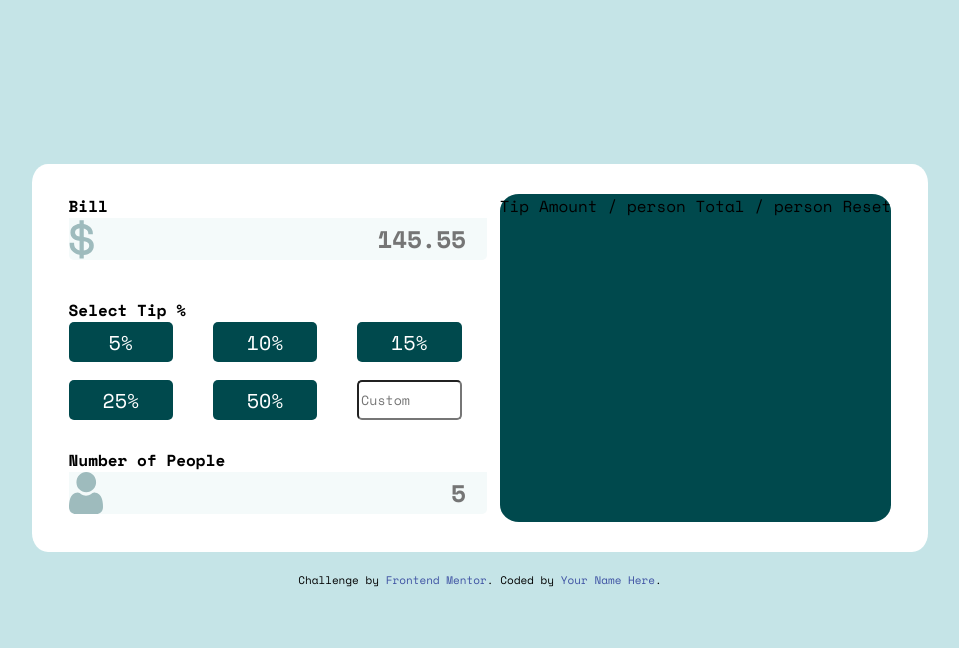
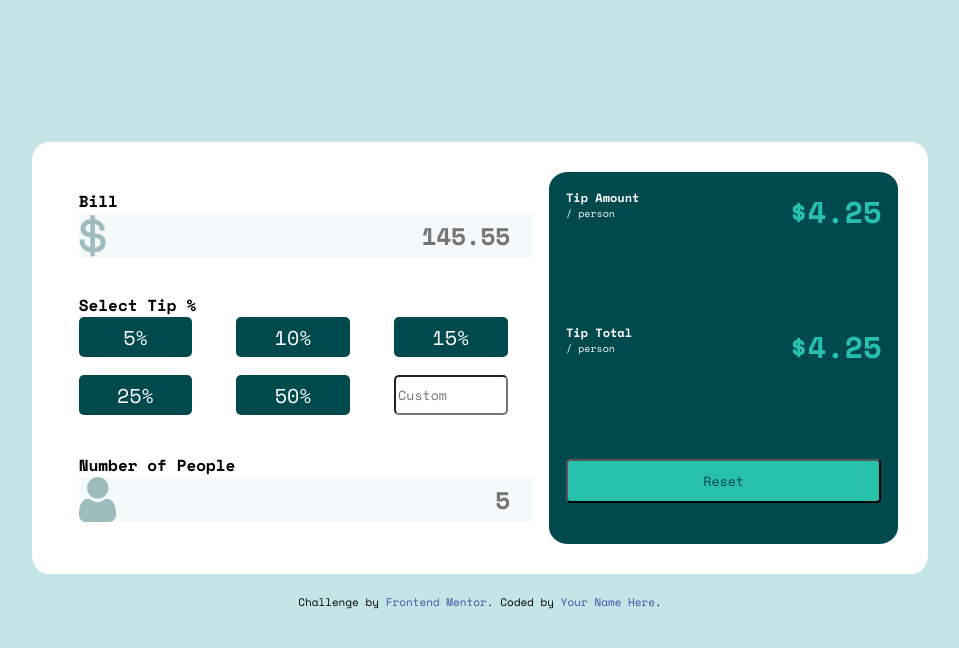
Before and after one commit to Mileba/tip-calc-js, a plain HTML site: page index.html in a window 1280 px wide. Shown: the part 144-792 px from the top of the page, without its empty margins (160-1119 px from the left). Drawn offline with nearby package versions, Linux system fonts and the light colour scheme.

Commit message:
Adding js functionality

```diff
--- a/css/style.css
+++ b/css/style.css
@@ -32,7 +32,8 @@ body {
   justify-content: space-around;
 }
 .container--text {
-  width: 50%;
+  /* width: 50%; */
+  padding: 2%;
 }
 .container--text__bill {
   flex-direction: column;
@@ -93,7 +94,7 @@ body {
   border-radius: 5px;
 }
 .container--text__number {
-  margin-top: 10px;
+  margin-top: 20px;
   margin-bottom: 20px;
 }
 .container--text__number-form_avatar {
@@ -117,4 +118,42 @@ body {
 .container--screen {
   background-color: var(--Very-dark-cyan);
   border-radius: 19px/17px;
+  display: flex;
+  flex-direction: column;
+  padding: 2%;
+  width: 50%;
 }
+.tip-amount {
+  display: flex;
+  flex-direction: row;
+  margin-bottom: 90px;
+  justify-content: space-between;
+}
+.tip-amount__text h4 {
+  color: white;
+  font-size: 12px;
+}
+.tip-amount__text p {
+  color: hsl(189, 41%, 97%);
+  font-size: 10px;
+}
+.tip-amount__display {
+  /* height: 100%; */
+}
+.tip-amount__display p {
+  color: var(--strong-cyan);
+  height: 100%;
+  display: flex;
+  align-items: center;
+  font-size: 30px;
+  font-weight: 700;
+}
+.reset {
+  /* margin-top: 45%; */
+  border-radius: 4px/4px;
+  padding: 10px;
+  color: var(--Very-dark-cyan);
+  background-color: var(--strong-cyan);
+  font-weight: 500;
+}
+/* Would continue design later */
--- a/index.html
+++ b/index.html
@@ -8,6 +8,7 @@
     <link href="https://fonts.googleapis.com/css2?family=Space+Mono:wght@400;700&display=swap" rel="stylesheet">
     <!-- displays site properly based on user's device -->
     <link rel="stylesheet" href="./css/style.css">
+    <script defer src="./js/script.js"></script>
     <link
       rel="icon"
       type="image/png"
@@ -44,11 +45,11 @@
         <div class="container--text__tip">
           <h4>Select Tip %</h4>
           <div class="container--text__tip-grid">
-            <button class="container--text__tip-grid-items">5%</button>
-            <button class="container--text__tip-grid-items">10%</button>
-            <button class="container--text__tip-grid-items">15%</button>
-            <button class="container--text__tip-grid-items">25%</button>
-            <button class="container--text__tip-grid-items">50%</button>
+            <button class="container--text__tip-grid-items grid-items-1">5%</button>
+            <button class="container--text__tip-grid-items grid-items-2">10%</button>
+            <button class="container--text__tip-grid-items grid-items-3">15%</button>
+            <button class="container--text__tip-grid-items grid-items-4">25%</button>
+            <button class="container--text__tip-grid-items grid-items-5">50%</button>
             <input placeholder="Custom" class="container--text__tip-grid-input"></input>
           </div>
         </div>
@@ -61,8 +62,25 @@
         </div>
       </div>
       <div class="container--screen">
-         Tip Amount /
-        person Total / person Reset
+        <div class="tip-amount">
+          <div class="tip-amount__text">
+            <h4>Tip Amount</h4>
+            <p>/ person</p>
+          </div>
+          <div class="tip-amount__display">
+            <p>$4.25</p>
+          </div>
+        </div>
+        <div class="tip-amount">
+          <div class="tip-amount__text">
+            <h4>Tip Total</h4>
+            <p>/ person</p>
+          </div>
+          <div class="tip-amount__display">
+            <p>$4.25</p>
+          </div>
+        </div>
+        <button class="reset">Reset</button>
       </div>
     </main>
 
--- /dev/null
+++ b/js/script.js
@@ -0,0 +1,29 @@
+"use strict";
+
+// DOM Elements
+
+const button1 = document.querySelector(".grid-items-1");
+const button2 = document.querySelector(".grid-items-2");
+const button3 = document.querySelector(".grid-items-3");
+const button4 = document.querySelector(".grid-items-4");
+const button5 = document.querySelector(".grid-items-5");
+// -------------------------------------------------------
+const billInput = document.querySelector(".container--text__bill-form_input");
+// Logic
+let buttonValue;
+
+const buttonClicked = function () {
+  buttonValue = button.innerText;
+  console.log(buttonValue);
+};
+button1.addEventListener("click", buttonClicked);
+button2.addEventListener("click", buttonClicked);
+button3.addEventListener("click", buttonClicked);
+button4.addEventListener("click", buttonClicked);
+button5.addEventListener("click", buttonClicked);
+
+// billInput.addEventListener("click", function (elem) {
+//   const bill = elem;
+//   console.log(bill);
+//   console.log("Submitted");
+// });
```
